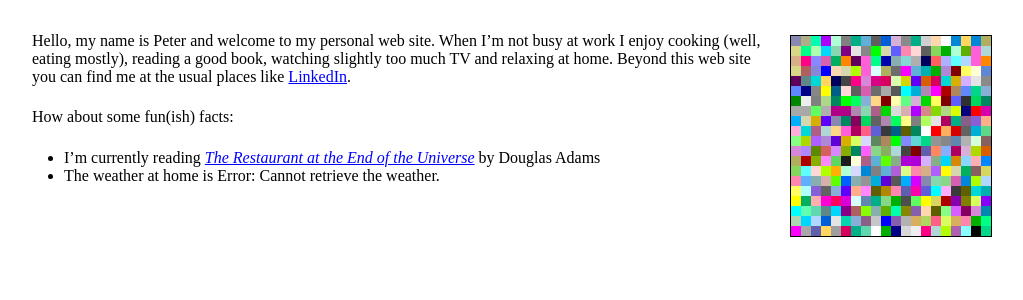
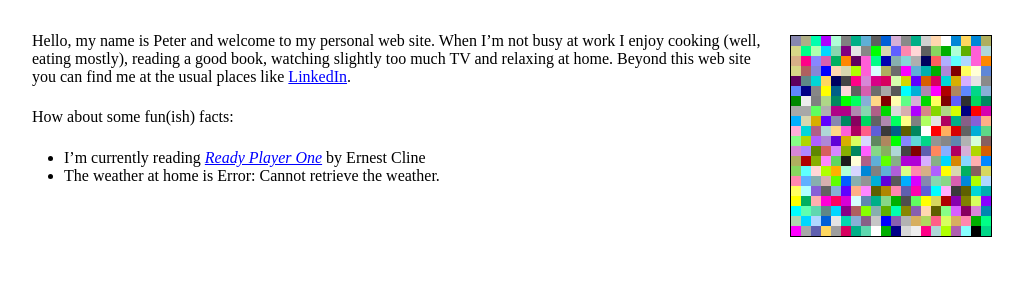
Before and after one commit to plindstrom/plind.us, a PHP site: page / in a window 1280 px wide. Shown: the part 86-386 px from the top of the page, without its empty margins (128-1151 px from the left). Run offline with PHP 8.4, Linux system fonts and the light colour scheme; data that the repository does not hold is empty.

Commit message:
Updated currently reading.

```diff
--- a/www/index.php
+++ b/www/index.php
@@ -9,7 +9,7 @@
 		<p>Hello, my name is Peter and welcome to my personal web site.  When I&rsquo;m not busy at work I enjoy cooking (well, eating mostly), reading a good book, watching slightly too much TV and relaxing at home. Beyond this web site you can find me at the usual places like <a href="https://www.linkedin.com/in/pclindstrom">LinkedIn</a>.</p>
 		<p>How about some fun(ish) facts:</p>
 		<ul class="list-standard">
-			<li>I&rsquo;m currently reading <a href="https://www.goodreads.com/book/show/39108567-the-restaurant-at-the-end-of-the-universe"><em>The Restaurant at the End of the Universe</em></a> by Douglas Adams</li>
+			<li>I&rsquo;m currently reading <a href="https://www.goodreads.com/book/show/20603758-ready-player-one"><em>Ready Player One</em></a> by Ernest Cline</li>
 			<li>The weather at home is <?php echo Get_Wx(); ?></li>
 			<li>When I was born <?php echo Get_Fact(); ?></li>
 		</ul>
```
